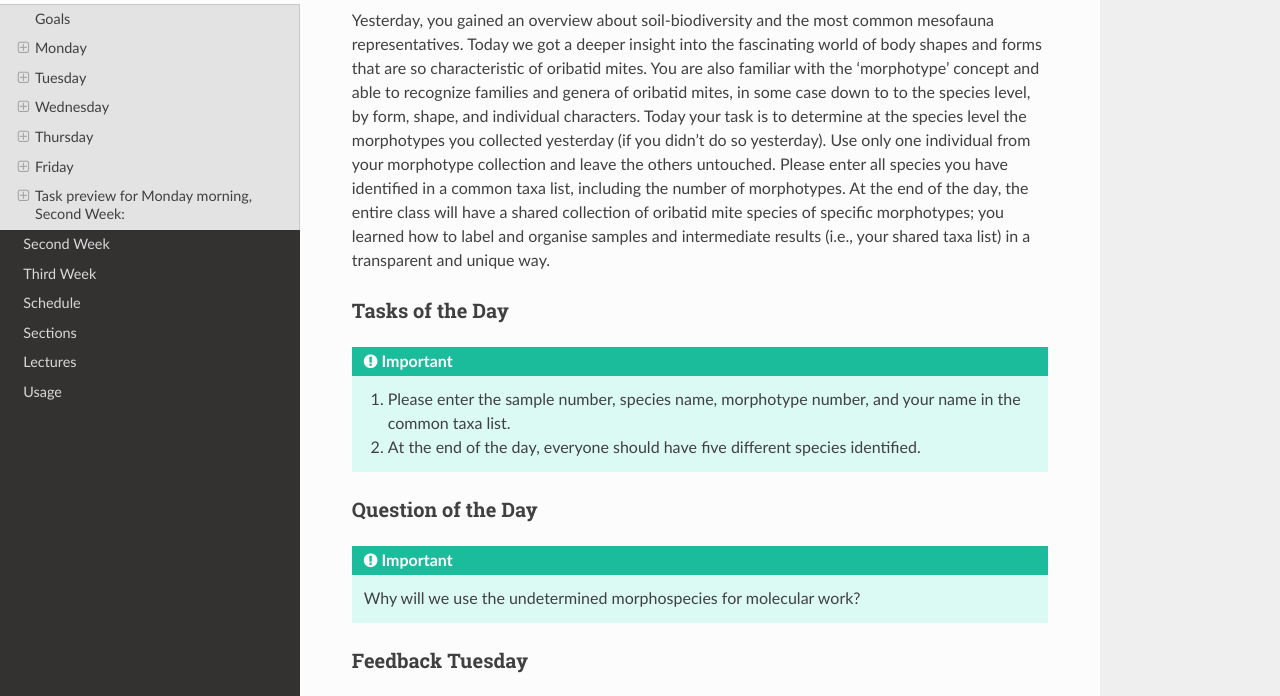
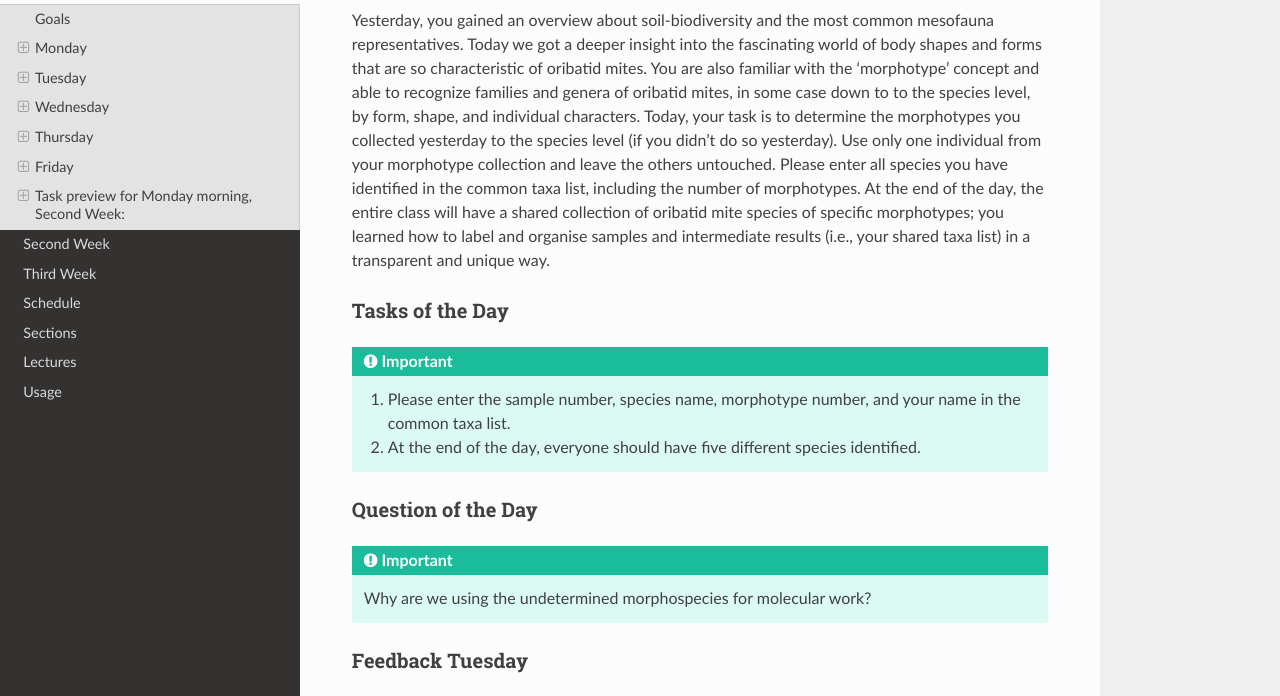
Before and after one commit to bheimbu/evolutionary_ecology, a Sphinx documentation site: the page built from docs/source/first_week.rst, in a window 1280 px wide and 1400 px high, scrolled down 2534 px. Shown: the part 247-943 px from the top of the window. Built offline with Sphinx 7.4.7 and the Read the Docs theme 2.0.0, drawn with Linux system fonts in a browser that asks for light colours.

Commit message:
Update first_week.rst

```diff
--- a/docs/source/first_week.rst
+++ b/docs/source/first_week.rst
@@ -70,7 +70,7 @@ For the species level identification (using the microscope), please remove one o
 Summary
 ^^^^^^^
 Yesterday, you gained an overview about soil-biodiversity and the most common mesofauna representatives. Today we got a deeper insight into the fascinating world of body shapes and forms that are so characteristic of oribatid mites. You are also familiar with the 'morphotype' concept and able to recognize families and genera of oribatid mites, in some case down to to the species level, by form, shape, and individual characters.
-Today your task is to determine at the species level the morphotypes you collected yesterday (if you didn't do so yesterday). Use only one individual from your morphotype collection and leave the others untouched. Please enter all species you have identified in a common taxa list, including the number of morphotypes.
+Today, your task is to determine the morphotypes you collected yesterday to the species level (if you didn't do so yesterday). Use only one individual from your morphotype collection and leave the others untouched. Please enter all species you have identified in the common taxa list, including the number of morphotypes.
 At the end of the day, the entire class will have a shared collection of oribatid mite species of specific morphotypes; you learned how to label and organise samples and intermediate results (i.e., your shared taxa list) in a transparent and unique way.
 
 Tasks of the Day
@@ -82,7 +82,7 @@ Tasks of the Day
 Question of the Day
 ^^^^^^^^^^^^^^^^^^^
 .. important::
-    Why will we use the undetermined morphospecies for molecular work?
+    Why are we using the undetermined morphospecies for molecular work?
 
 Feedback Tuesday
 ^^^^^^^^^^^^^^^^
```
